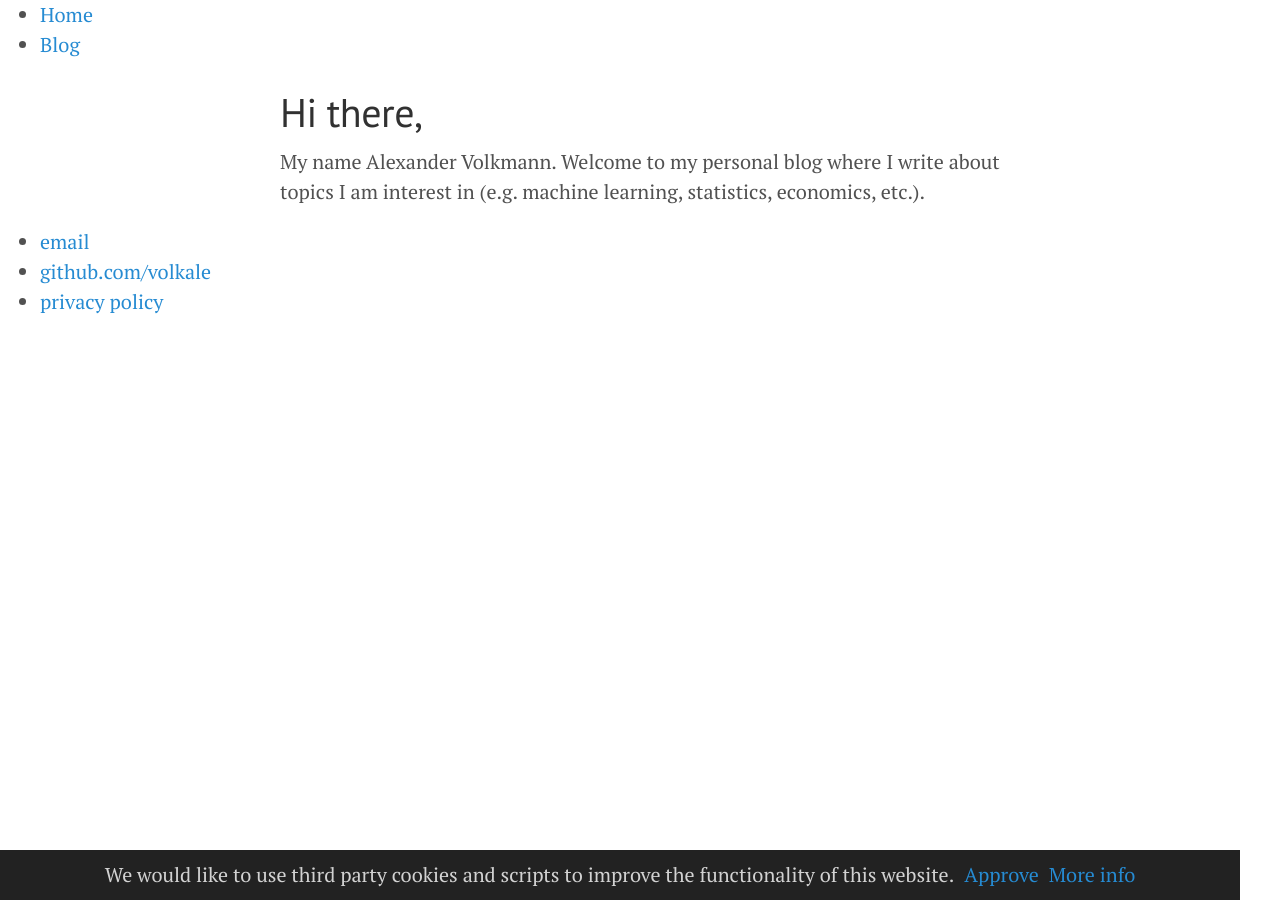
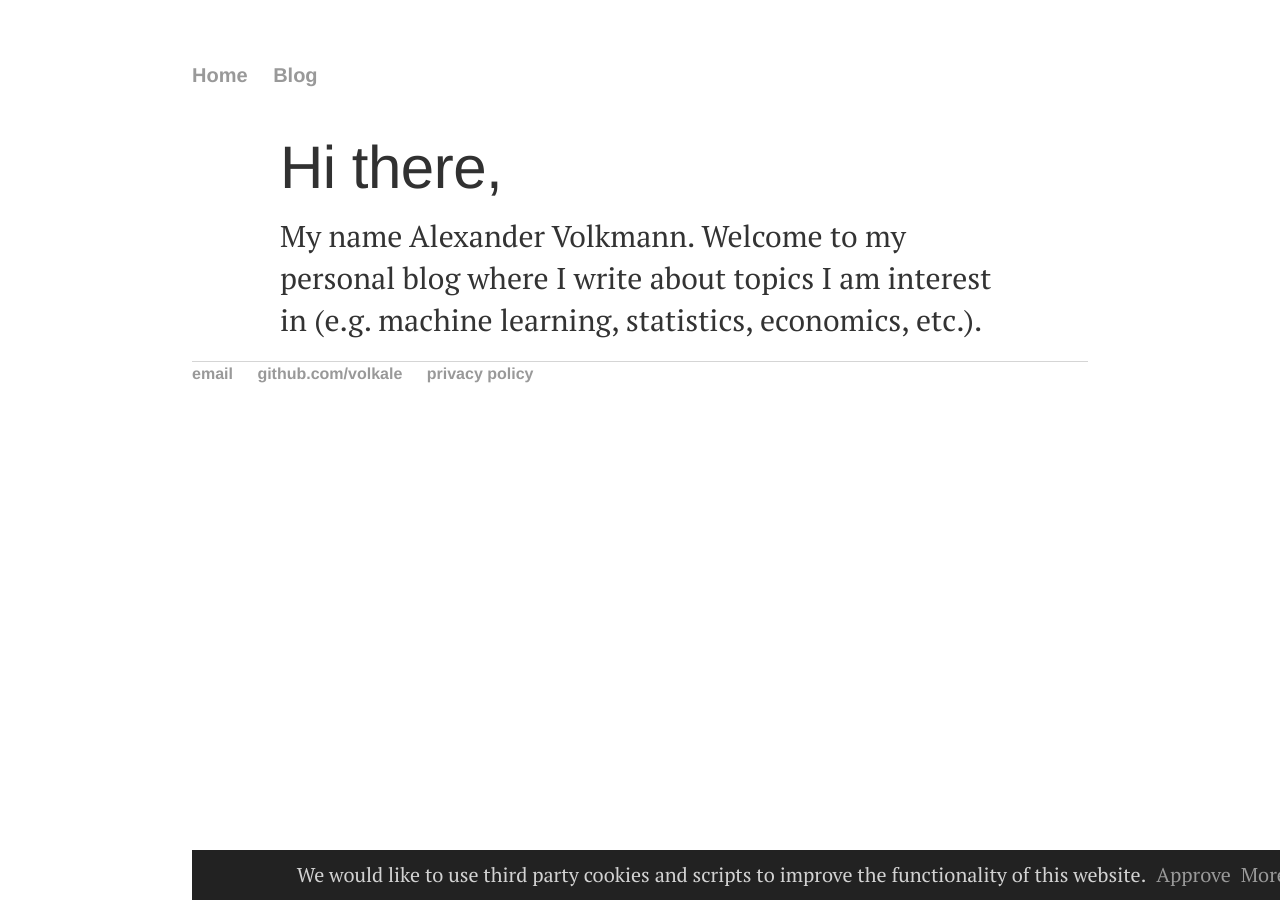
Before and after one commit to volkale/volkale.github.io, a Jekyll site: the page built from index.html, in a window 1280 px wide. Built offline with Jekyll 4.4.1, drawn with Linux system fonts in a browser that asks for light colours.

Commit message:
Update default.html

```diff
--- a/_layouts/default.html
+++ b/_layouts/default.html
@@ -12,12 +12,7 @@
 
 			<title>{{ page.title }}</title>
 			<!-- link to main stylesheet -->
-			<!-- <link rel="stylesheet" type="text/css" href="/css/main.css"> -->
-
-			<link rel="stylesheet" href="css/poole.css">
-			<link rel="stylesheet" href="css/syntax.css">
-			<link rel="stylesheet" href="css/lanyon.css">
-			<link rel="stylesheet" href="https://fonts.googleapis.com/css?family=PT+Serif:400,400italic,700%7CPT+Sans:400">
+			<link rel="stylesheet" type="text/css" href="/css/main.css">
 
 		</head>
 		<body>
```
